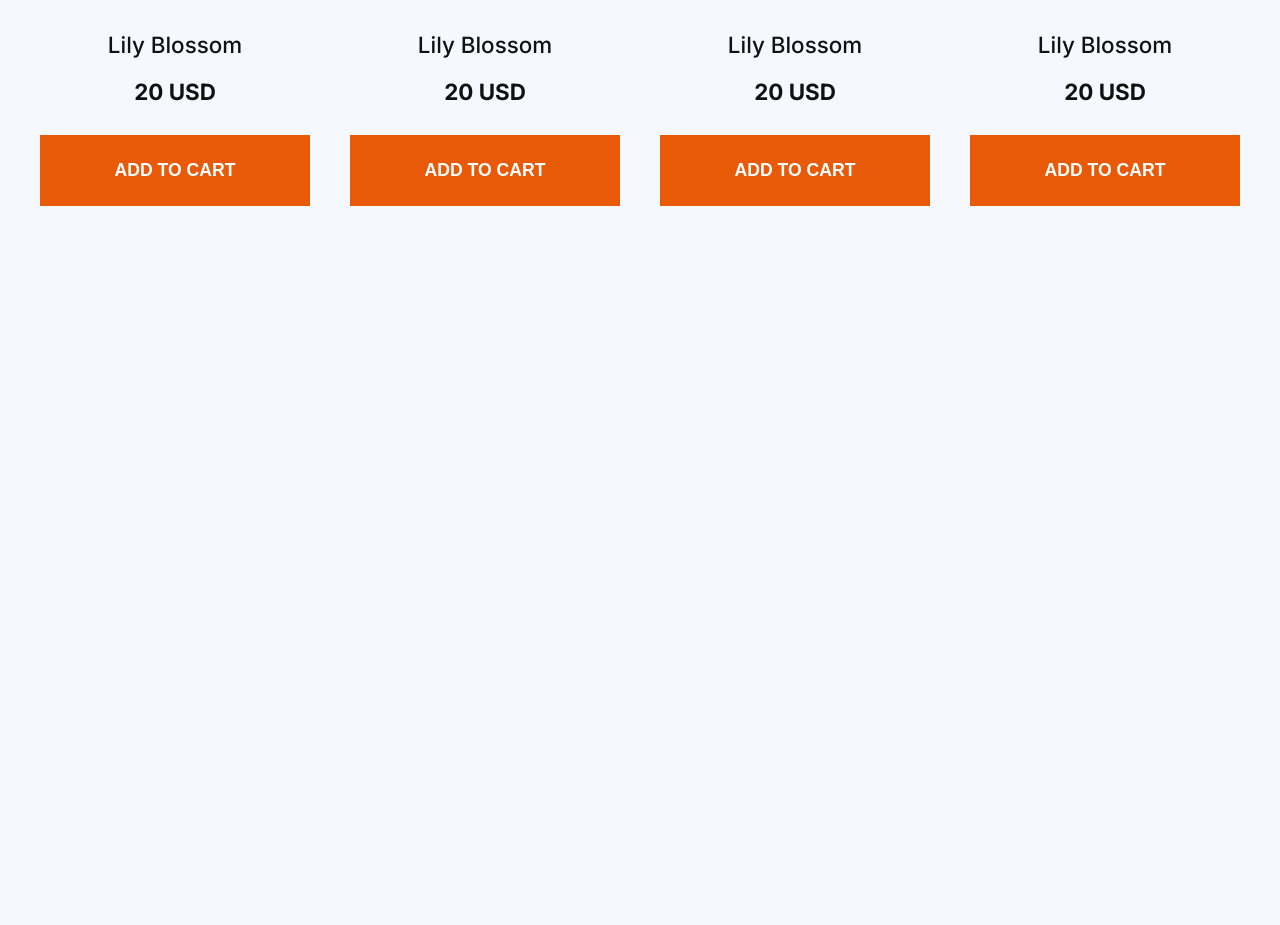
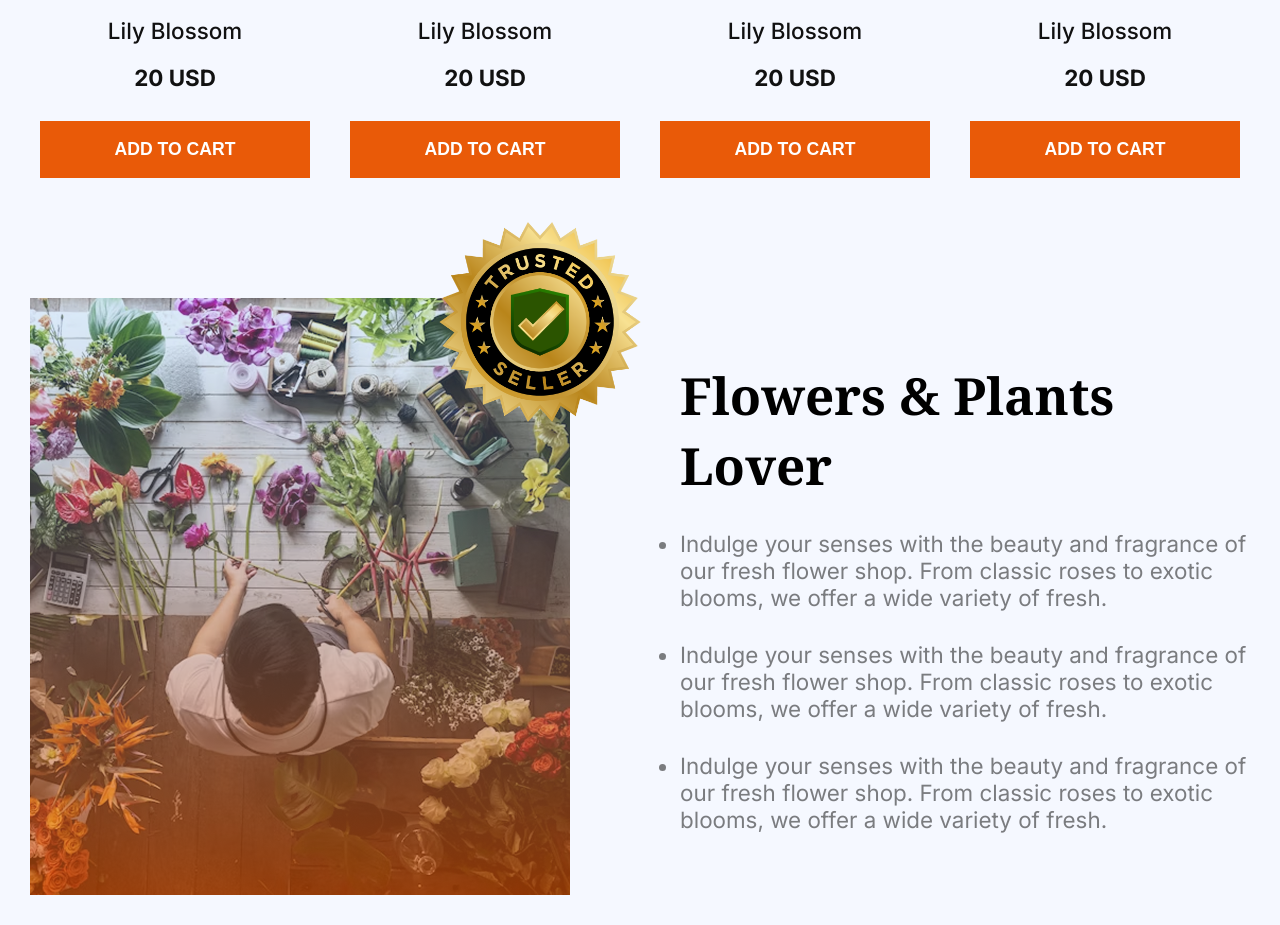
Before and after one commit to abdur2711/assignment-2, a plain HTML site: page index.html in a window 1280 px wide. Shown: the part 1786-2711 px from the top of the page. Before the commit the page ends 2142 px from the top, so only its background shows below. Drawn offline with Linux system fonts and the light colour scheme.

Commit message:
Add Plnats Lover section

```diff
--- a/index.html
+++ b/index.html
@@ -93,7 +93,21 @@
       </div>
     </section>
 
-    <section></section>
+    <!-- Plants Lover section -->
+    <section class="plants-lover-section">
+      <div class="plants-lover flex">
+        <img src="assets/flower-store.png" alt="A man sorting flowers in store" class="store-image">
+        <img src="assets/trusted-badge.png" alt="" class="trusted-badge">
+        <div class="plants-lover-content">
+          <h3 class="plants-lover-title section-title">Flowers &#38; Plants Lover</h3>
+          <ul class="plants-lover-description">
+            <li class="section-description">Indulge your senses with the beauty and fragrance of our fresh flower shop. From classic roses to exotic blooms, we offer a wide variety of fresh.</li>
+            <li class="section-description">Indulge your senses with the beauty and fragrance of our fresh flower shop. From classic roses to exotic blooms, we offer a wide variety of fresh.</li>
+            <li class="section-description">Indulge your senses with the beauty and fragrance of our fresh flower shop. From classic roses to exotic blooms, we offer a wide variety of fresh.</li>
+          </ul>
+        </div>
+      </div>
+    </section>
   </main>
   <footer></footer>
 </body>
--- a/styles/assignment-2.css
+++ b/styles/assignment-2.css
@@ -20,7 +20,8 @@ body {
 }
 
 .navbar,
-.banner {
+.banner,
+.plants-lover {
   justify-content: space-between;
   align-items: center;
 }
@@ -54,7 +55,7 @@ section {
   color: #ffffff;
   border: none;
   width: 100%;
-  padding: 25px;
+  padding: 18px;
 }
 
 
@@ -130,8 +131,26 @@ section {
   margin-bottom: 30px;
 }
 
+/* Plants Lover Styles */
 
+.plants-lover .store-image {
+  z-index: 0;
+}
 
+.plants-lover .trusted-badge {
+  width: 280px;
+  z-index: 1;
+  margin-left: -170px;
+  margin-top: -550px;
+}
+
+.plants-lover-title {
+  max-width: 540px;
+}
+
+.plants-lover-description li {
+  margin-top: 30px;
+}
 
 
 
@@ -165,6 +184,10 @@ section {
     gap: 28px;
   }
 
+  section {
+    margin-top: 65px;
+  }
+
   .banner-title,
   .section-title {
     font-size: 1.75rem;
```
